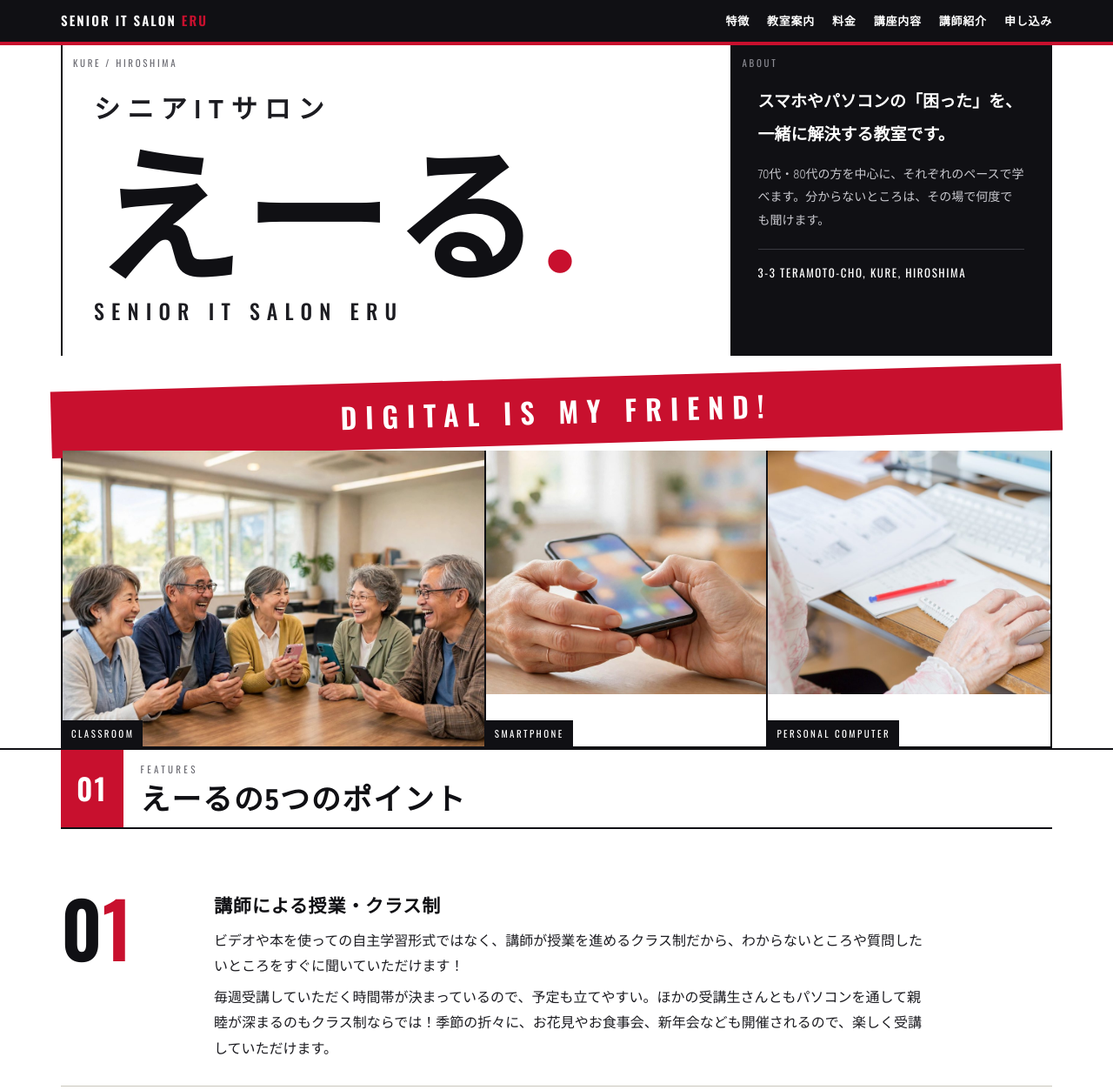
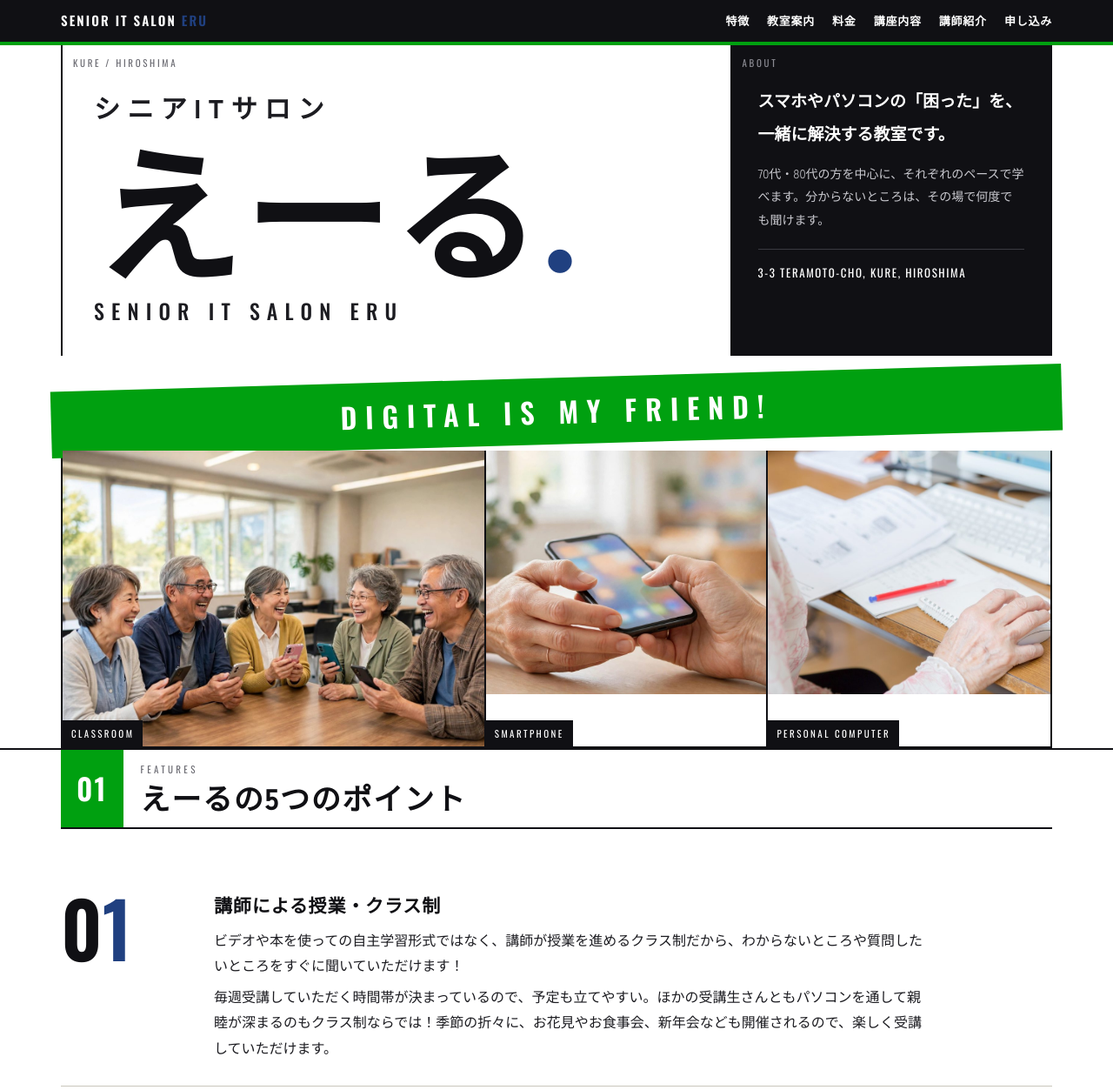
Before and after one commit to yoshibi/eru-it, a plain HTML site: page design-b.html in a window 1280 px wide. Shown: the top 1253 px of the page at 87% size. Drawn offline with nearby package versions, Linux system fonts and the light colour scheme.

Commit message:
Update design-b.html

```diff
--- a/design-b.html
+++ b/design-b.html
@@ -16,7 +16,8 @@
     --paper:#f4f2ec;
     --white:#ffffff;
     --gray:#6d6d74;
-    --red:#c8102e;
+    --red:#00a010;
+    --blue:#204080;
     --navy:#1c2130;
   }
   *{margin:0;padding:0;box-sizing:border-box;border-radius:0 !important;}
@@ -42,7 +43,7 @@
     display:flex;align-items:center;gap:18px;flex-wrap:wrap;
   }
   .brand{font-family:"Oswald",sans-serif;font-weight:600;letter-spacing:.14em;font-size:15px;}
-  .brand b{color:var(--red);font-weight:600;}
+  .brand b{color:var(--blue);font-weight:600;}
   nav{margin-left:auto;display:flex;gap:20px;flex-wrap:wrap;}
   nav a{color:#fff;text-decoration:none;font-size:13px;font-weight:700;letter-spacing:.06em;}
   nav a:hover{color:var(--red);}
@@ -59,7 +60,7 @@
     font-weight:900;font-size:clamp(84px,15vw,168px);line-height:1.02;
     letter-spacing:.02em;color:var(--black);margin-top:2px;
   }
-  .hero-title h1 .r{color:var(--red);}
+  .hero-title h1 .r{color:var(--blue);}
   .hero-title .en{font-family:"Oswald",sans-serif;font-weight:500;font-size:clamp(15px,2.4vw,24px);letter-spacing:.34em;margin-top:10px;color:var(--ink);}
   .hero-side{background:var(--black);color:#fff;padding:44px 30px 30px;position:relative;}
   .hero-side .corner{color:#8b8b93;}
@@ -102,7 +103,7 @@
   .point{display:grid;grid-template-columns:150px 1fr;gap:26px;padding:28px 0;border-bottom:1px solid #c9c6bb;}
   .point:last-child{border-bottom:none;}
   .point .num{font-family:"Oswald",sans-serif;font-weight:600;font-size:clamp(56px,8vw,88px);line-height:1;color:var(--black);}
-  .point .num span{color:var(--red);}
+  .point .num span{color:var(--blue);}
   .point h3{font-size:21px;font-weight:900;letter-spacing:.04em;color:var(--black);}
   .point p{margin-top:6px;max-width:820px;}
 
@@ -149,7 +150,7 @@
   .inst-main{padding:28px;position:relative;}
   .inst-main .name{font-size:clamp(30px,4.6vw,44px);font-weight:900;color:var(--black);letter-spacing:.04em;line-height:1.25;}
   .inst-main .name .yomi{font-size:14px;color:var(--gray);letter-spacing:.14em;margin-left:12px;font-weight:500;}
-  .inst-main .role{font-family:"Oswald",sans-serif;letter-spacing:.2em;font-size:13px;color:var(--red);font-weight:600;margin-top:6px;}
+  .inst-main .role{font-family:"Oswald",sans-serif;letter-spacing:.2em;font-size:13px;color:var(--blue);font-weight:600;margin-top:6px;}
   .inst-main p{margin-top:14px;max-width:760px;}
   .inst-photos{display:grid;grid-template-columns:1fr 1fr;gap:10px;margin-top:26px;}
   .inst-photos figure{position:relative;}
@@ -173,7 +174,7 @@
 
   footer{background:var(--black);color:#fff;padding:30px 0 38px;}
   footer .fbrand{font-family:"Oswald",sans-serif;letter-spacing:.2em;font-size:14px;}
-  footer .fbrand b{color:var(--red);}
+  footer .fbrand b{color:var(--blue);}
   footer .fname{font-weight:900;font-size:19px;margin-top:8px;letter-spacing:.06em;}
   footer .faddr{font-size:13px;color:#9a9aa2;margin-top:4px;}
 
```
